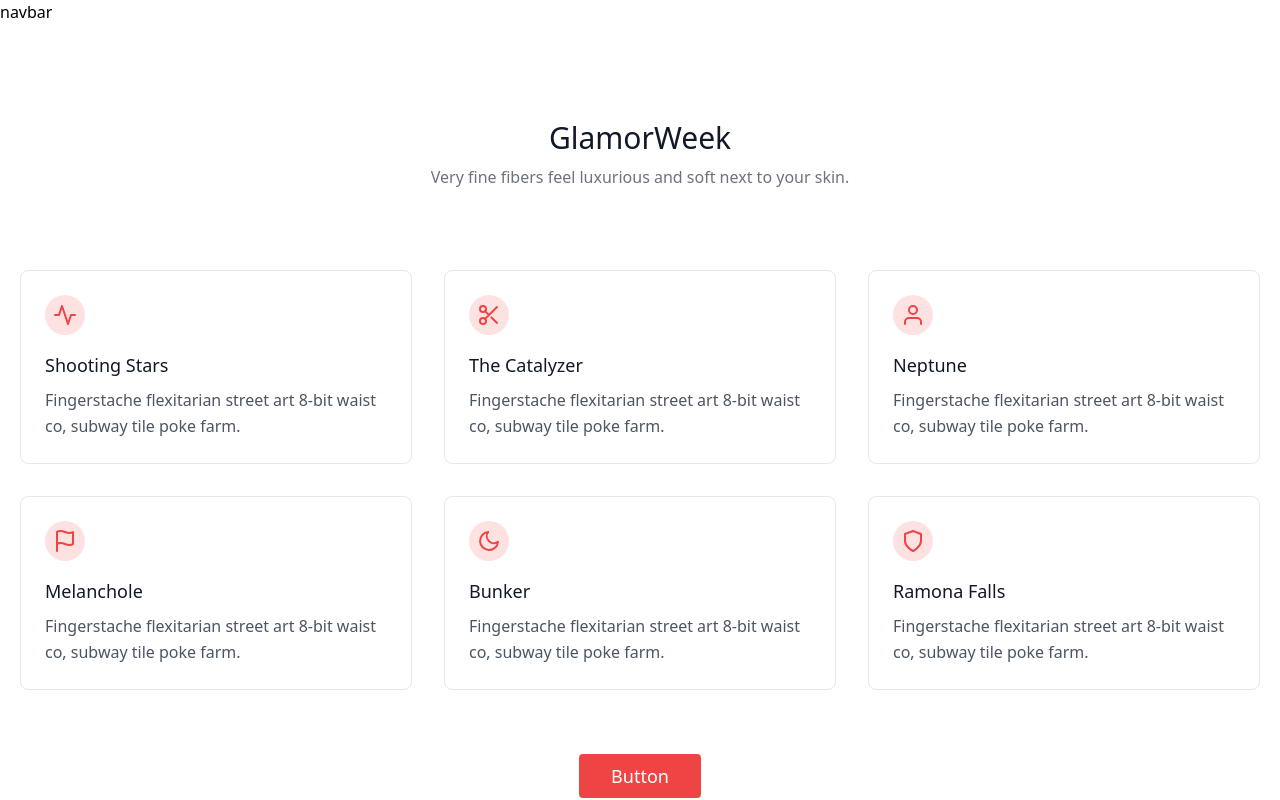
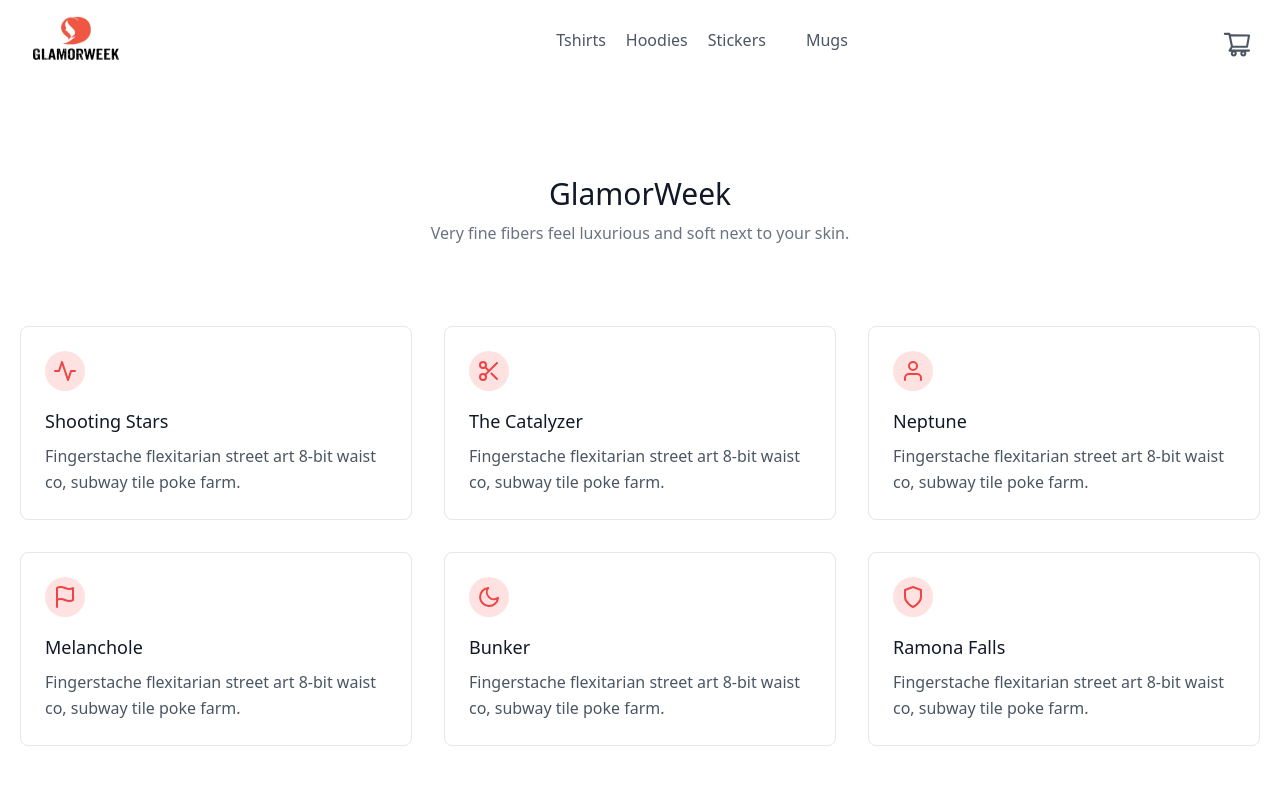
Before and after one commit to Nadiakhanv2/Elitano-web-next, a Next.js app: page / in a window 1280 px wide. Shown: the top 800 px of the page. Built offline with nearby package versions, Linux system fonts and the light colour scheme.

Commit message:
Creating navbar

```diff
--- a/components/Navbar.js
+++ b/components/Navbar.js
@@ -1,11 +1,47 @@
-import React from 'react'
+import React from "react";
+import Image from "next/image";
+import Link from "next/link";
+import { AiOutlineShoppingCart } from "react-icons/ai";
 
 const Navbar = () => {
   return (
     <div>
-      navbar
+      <header className="text-gray-600 body-font">
+        <div className="container mx-auto flex flex-wrap  flex-col md:flex-row items-center">
+          <a className="flex title-font font-medium items-center text-gray-900 mx-4 md:mb-0 ml-7">
+            <Image src="/logobrand.jpg" alt="blogImg" width={100} height={80} />
+          </a>
+          <nav className="md:ml-auto md:mr-auto flex flex-wrap items-center text-base justify-center">
+            <ul className="flex">
+              <Link href={"/"}>
+                <a className="mr-5 hover:text-gray-900">
+                  <li>Tshirts</li>
+                </a>
+              </Link>
+              <Link href={"/"}>
+                <a className="mr-5 hover:text-gray-900">
+                  <li>Hoodies</li>
+                </a>
+              </Link>
+              <Link href={"/"}>
+                <a className="mr-10 hover:text-gray-900">
+                  <li>Stickers</li>
+                </a>
+              </Link>
+              <Link href={"/"}>
+                <a className="mr-5 hover:text-gray-900">
+                  <li>Mugs</li>
+                </a>
+              </Link>
+            </ul>
+          </nav>
+          <div className="cart absolute  right-2  mr-5">
+            <AiOutlineShoppingCart className="text-3xl mt-2" />
+          </div>
+        </div>
+      </header>
     </div>
-  )
-}
+  );
+};
 
-export default Navbar
+export default Navbar;
```
